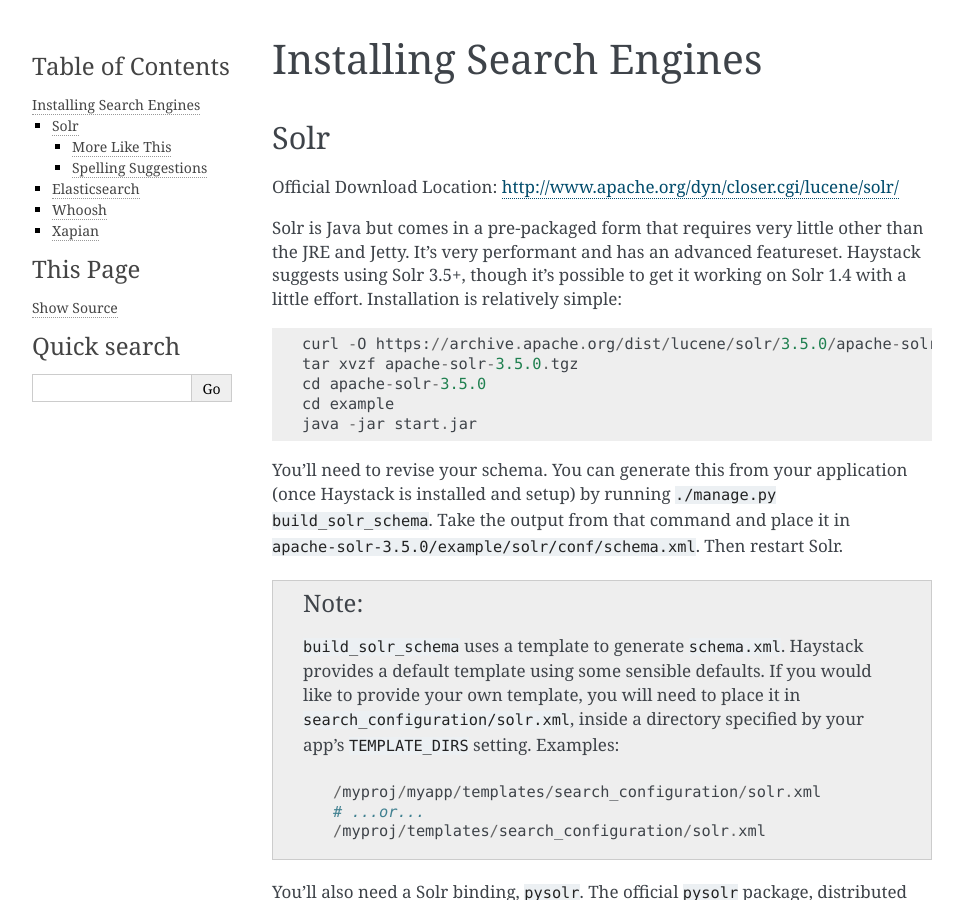
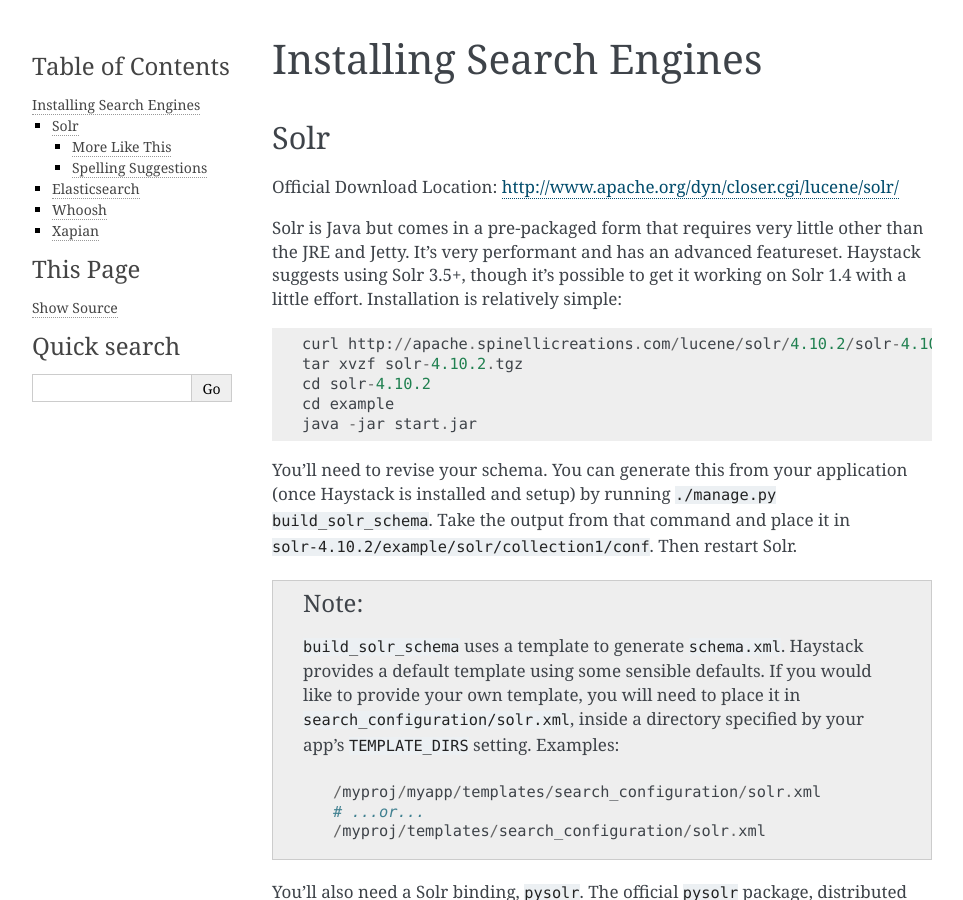
Before and after one commit to django-haystack/django-haystack, a Sphinx documentation site: the page built from docs/installing_search_engines.rst, in a window 1280 px wide and 900 px high. Shown: the whole window, without its empty margins (148-1111 px from the left). Built offline with Sphinx 7.4.7, drawn with Linux system fonts in a browser that asks for light colours.

Commit message:
Added latest version of Solr to documentation example

```diff
--- a/docs/installing_search_engines.rst
+++ b/docs/installing_search_engines.rst
@@ -14,16 +14,16 @@
 Haystack suggests using Solr 3.5+, though it's possible to get it working on
 Solr 1.4 with a little effort. Installation is relatively simple::
 
-    curl -O https://archive.apache.org/dist/lucene/solr/3.5.0/apache-solr-3.5.0.tgz
-    tar xvzf apache-solr-3.5.0.tgz
-    cd apache-solr-3.5.0
+    curl http://apache.spinellicreations.com/lucene/solr/4.10.2/solr-4.10.2.tgz
+    tar xvzf solr-4.10.2.tgz
+    cd solr-4.10.2
     cd example
     java -jar start.jar
 
 You'll need to revise your schema. You can generate this from your application
 (once Haystack is installed and setup) by running
 ``./manage.py build_solr_schema``. Take the output from that command and place
-it in ``apache-solr-3.5.0/example/solr/conf/schema.xml``. Then restart Solr.
+it in ``solr-4.10.2/example/solr/collection1/conf``. Then restart Solr.
 
 .. note::
     ``build_solr_schema`` uses a template to generate ``schema.xml``. Haystack
```
